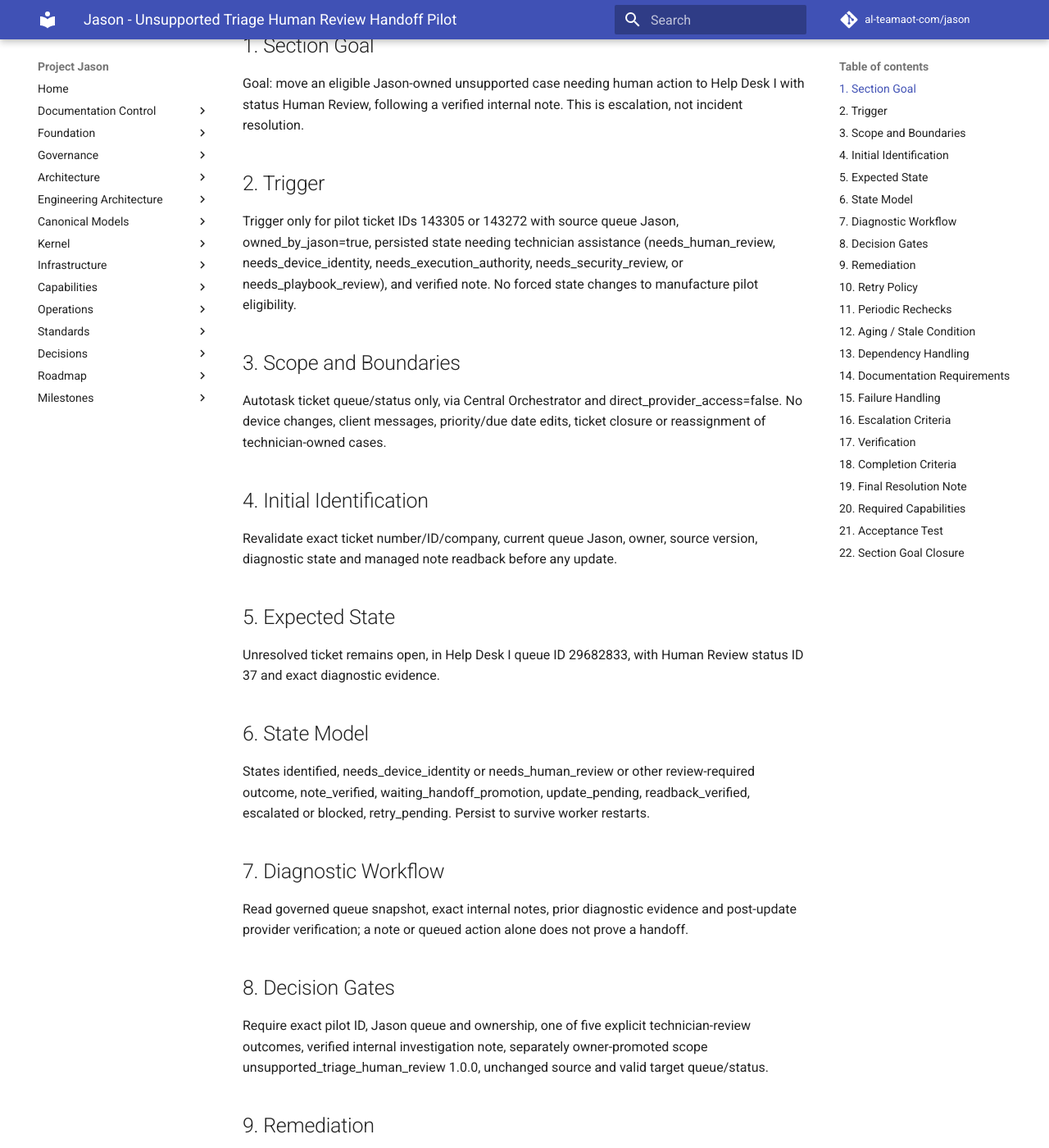
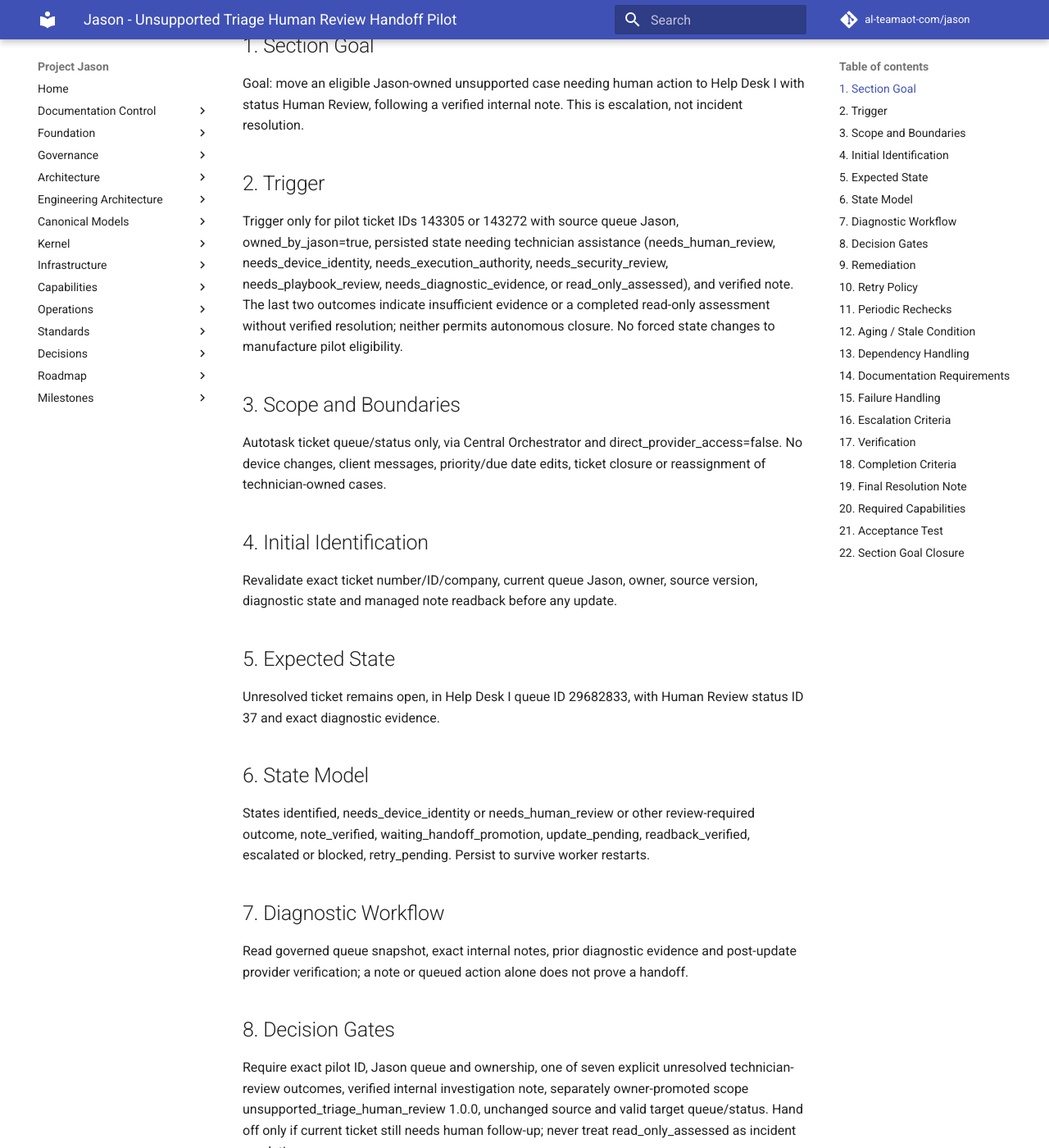
Before and after one commit to al-teamaot-com/jason, an MkDocs documentation site: the page built from docs/playbooks/Jason-Unsupported-Triage-Human-Review-Handoff-Pilot.md, in a window 1280 px wide and 1400 px high, scrolled down 495 px. Shown: the whole window at 82% size. Built offline with MkDocs 1.6.1 and Material for MkDocs 9.7.7, drawn with Linux system fonts in a browser that asks for light colours; comment, search, counter and statistics services are not loaded; some of the changed text lies outside the part shown.

Commit message:
docs(#770): expand exact pilot handoff coverage with unchanged governance

```diff
--- a/docs/playbooks/Jason-Unsupported-Triage-Human-Review-Handoff-Pilot.md
+++ b/docs/playbooks/Jason-Unsupported-Triage-Human-Review-Handoff-Pilot.md
@@ -37,7 +37,7 @@
 
 ## 2. Trigger
 
-Trigger only for pilot ticket IDs 143305 or 143272 with source queue Jason, owned_by_jason=true, persisted state needing technician assistance (needs_human_review, needs_device_identity, needs_execution_authority, needs_security_review, or needs_playbook_review), and verified note. No forced state changes to manufacture pilot eligibility.
+Trigger only for pilot ticket IDs 143305 or 143272 with source queue Jason, owned_by_jason=true, persisted state needing technician assistance (needs_human_review, needs_device_identity, needs_execution_authority, needs_security_review, needs_playbook_review, needs_diagnostic_evidence, or read_only_assessed), and verified note. The last two outcomes indicate insufficient evidence or a completed read-only assessment without verified resolution; neither permits autonomous closure. No forced state changes to manufacture pilot eligibility.
 
 ## 3. Scope and Boundaries
 
@@ -61,7 +61,7 @@
 
 ## 8. Decision Gates
 
-Require exact pilot ID, Jason queue and ownership, one of five explicit technician-review outcomes, verified internal investigation note, separately owner-promoted scope unsupported_triage_human_review 1.0.0, unchanged source and valid target queue/status.
+Require exact pilot ID, Jason queue and ownership, one of seven explicit unresolved technician-review outcomes, verified internal investigation note, separately owner-promoted scope unsupported_triage_human_review 1.0.0, unchanged source and valid target queue/status. Hand off only if current ticket still needs human follow-up; never treat read_only_assessed as incident resolution.
 
 ## 9. Remediation
 
@@ -113,7 +113,7 @@
 
 ## 21. Acceptance Test
 
-Test a controlled simulated Jason-owned needs_human_review ticket, unpromoted denial, partial readback and retry, and human-owned exclusions. Live handoff only when a permitted pilot ticket naturally qualifies.
+Test a controlled simulated Jason-owned needs_human_review ticket, evidence-only read_only_assessed and needs_diagnostic_evidence cases, unpromoted denial, partial readback and retry, duplicate suppression, and human-owned exclusions. Live handoff only when a permitted pilot ticket naturally qualifies and the exact Owner promotion is present.
 
 ## 22. Section Goal Closure
 
```
